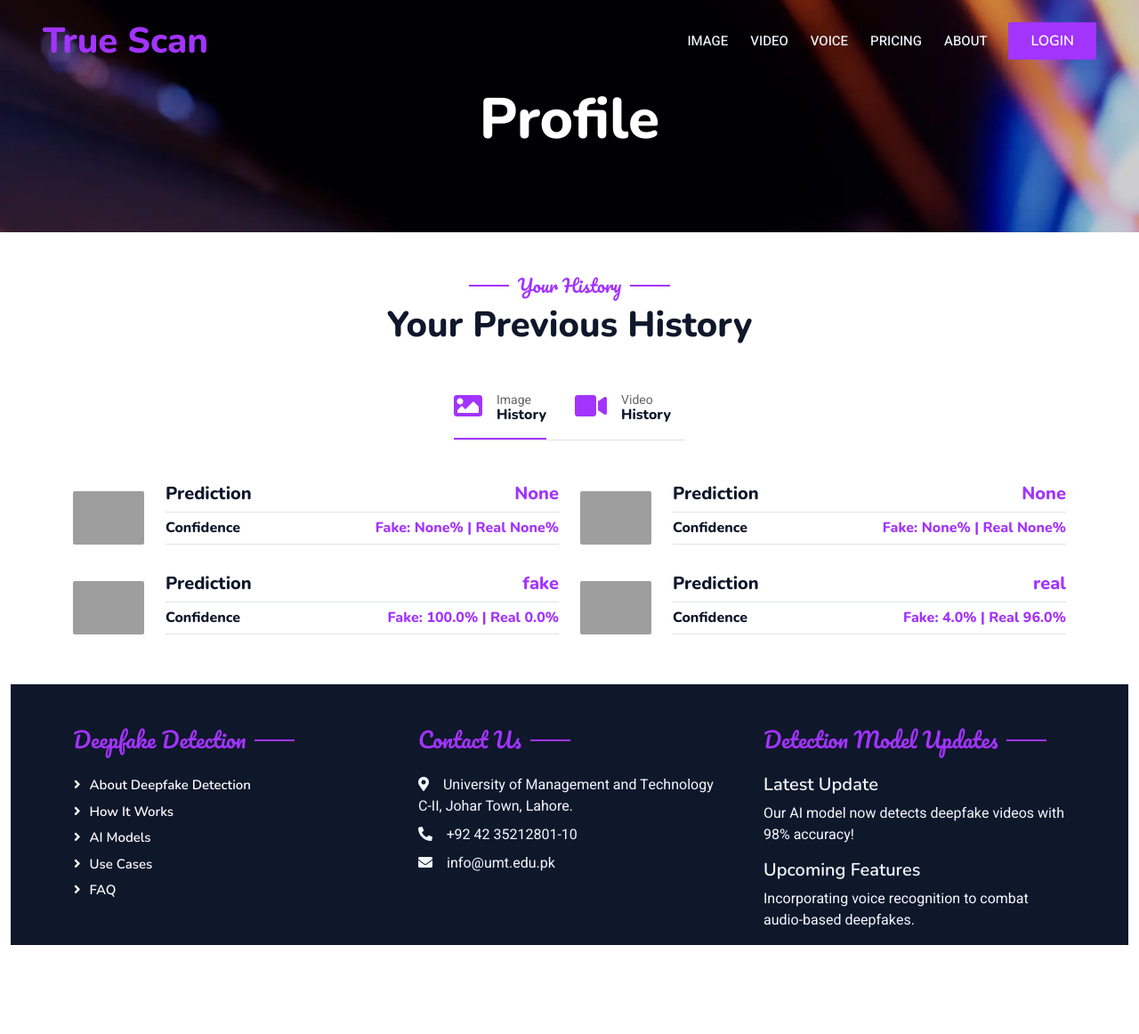
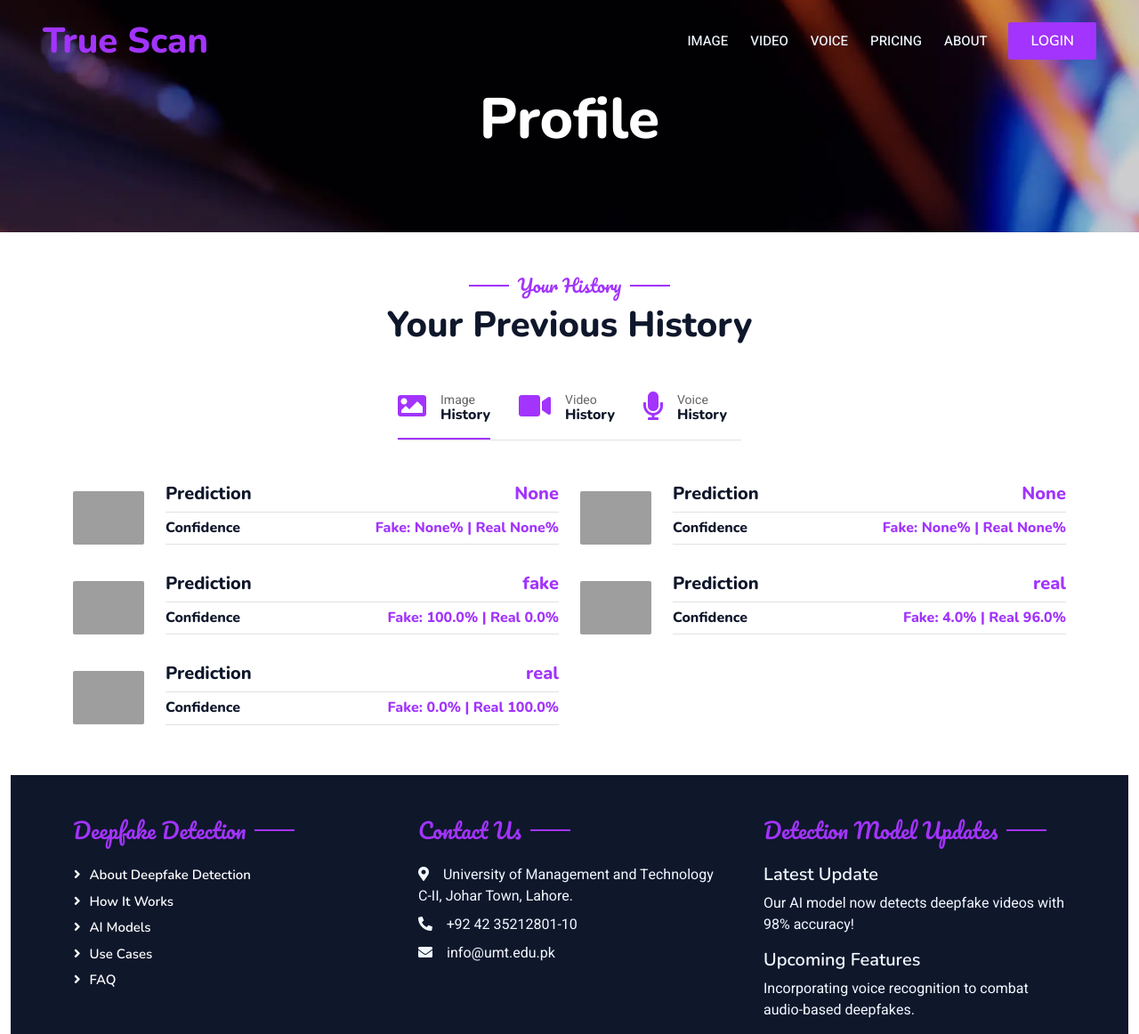
Before and after one commit to madni-hawklogix/DeepFake, a Django app: template templates/profile.html in a window 1280 px wide. Shown: the top 1162 px of the page at 89% size. Before the commit the page ends 1062 px from the top, so only its background shows below. Run offline with Django 5.2, Linux system fonts and the light colour scheme; the template is opened without the code that fills it: values that come from a table or form of the project are taken from there, others are empty; data comes from the database, SQL or seed files in the repository; some libraries are stand-ins or nearby versions; grey boxes are pictures that could not be loaded.

Commit message:
db issues

```diff
--- a/history/models.py
+++ b/history/models.py
@@ -42,7 +42,6 @@ class VideoProcessingResult(models.Model):
     preprocessed_images = models.JSONField(default=list)
     faces_cropped_images = models.JSONField(default=list)
     heatmap_images = models.JSONField(default=list)
-    # created_at = models.DateTimeField(auto_now_add=True)
     created_at = models.DateTimeField(default=timezone.now)
 
     def __str__(self):
--- a/templates/profile.html
+++ b/templates/profile.html
@@ -123,6 +123,16 @@
                                 </div>
                             </a>
                         </li>
+                        <li class="nav-item">
+                            <a class="d-flex align-items-center text-start mx-3 pb-3" data-bs-toggle="pill"
+                                href="#tab-3">
+                                <i class="fa fa-microphone fa-2x text-primary"></i>
+                                <div class="ps-3">
+                                    <small class="text-body">Voice</small>
+                                    <h6 class="mt-n1 mb-0">History</h6>
+                                </div>
+                            </a>
+                        </li>
                     </ul>
 
                     <div class="tab-content">
@@ -173,7 +183,32 @@
                                     </div>
                                 </div>
                                 {% empty %}
-                                <p>No Images Found.</p>
+                                <p>No Video Found.</p>
+                                {% endfor %}
+
+                            </div>
+                        </div>
+                        <div id="tab-3" class="tab-pane fade show p-0">
+                            <div class="row g-4">
+                                {% for video in videos %}
+                                <div class="col-lg-6">
+                                    <div class="d-flex align-items-center">
+                                        <img class="flex-shrink-0 img-fluid rounded"
+                                            src="{%static video.image %}" alt="" style="width: 80px;">
+                                        <div class="w-100 d-flex flex-column text-start ps-4">
+                                            <h5 class="d-flex justify-content-between border-bottom pb-2">
+                                                <span>Prediction</span>
+                                                <span class="text-primary">{{video.output}}</span>
+                                            </h5>
+                                            <h6 class="d-flex justify-content-between border-bottom pb-2">
+                                                <span>Confidence</span>
+                                                <span class="text-primary">{{video.confidence}}%</span>
+                                            </h6>
+                                        </div>
+                                    </div>
+                                </div>
+                                {% empty %}
+                                <p>No Audio Found.</p>
                                 {% endfor %}
 
                             </div>
```
Also changed, not shown: fypDeepFakeDetection/settings.py (+14 -14 lines), prediction/PredictImage.py (+8 -8 lines), prediction/PredictVoice.py (+8 -8 lines), db.sqlite3, history/migrations/0001_initial.py (deleted), history/migrations/0002_alter_userimage_original_image_and_more.py (deleted), history/migrations/0003_userimage_fake_prediction_userimage_real_prediction_and_more.py (deleted), history/migrations/0004_videoprocessingresult.py (deleted), history/migrations/__init__.py (deleted), static/db.py (line endings or trailing spaces).
